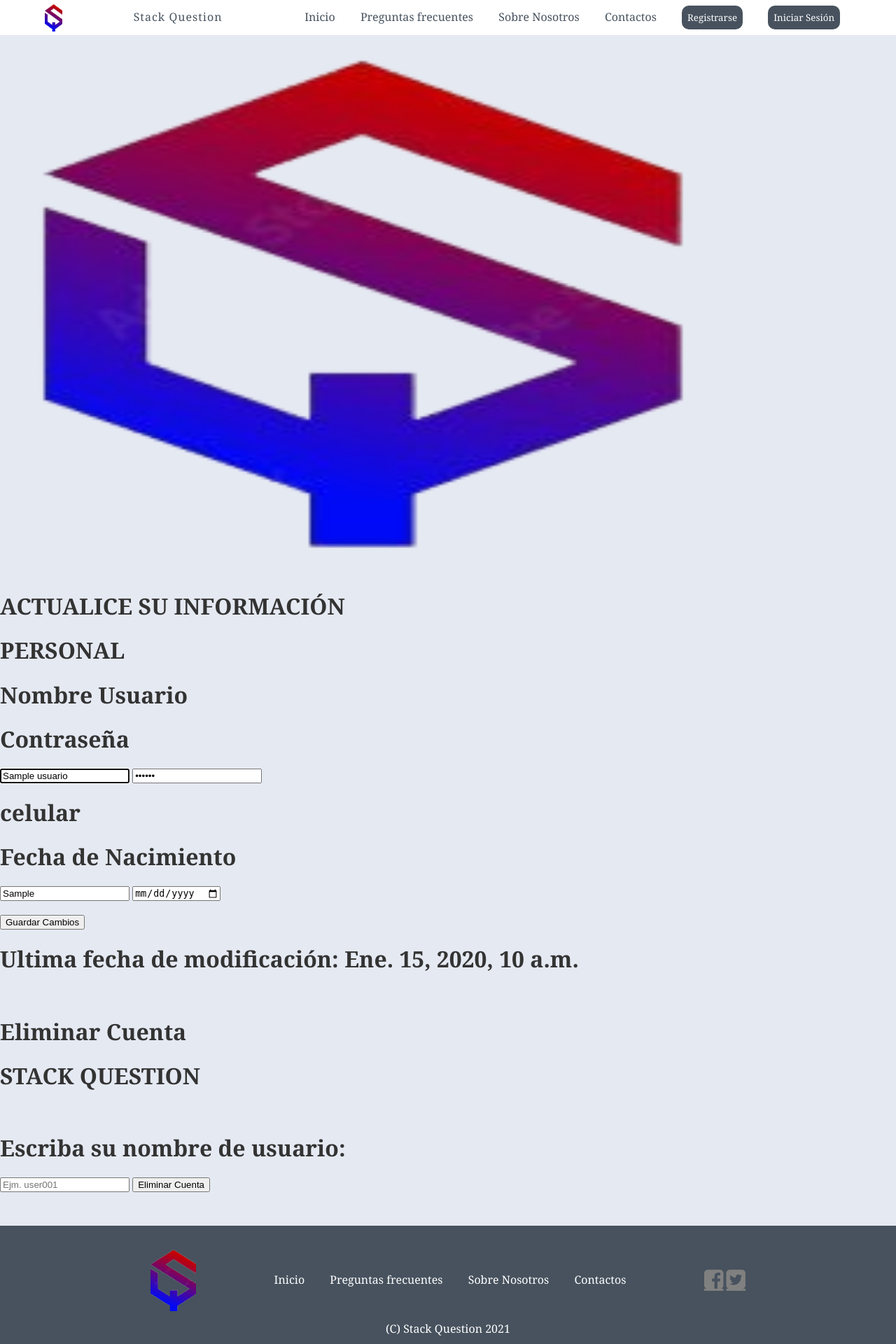
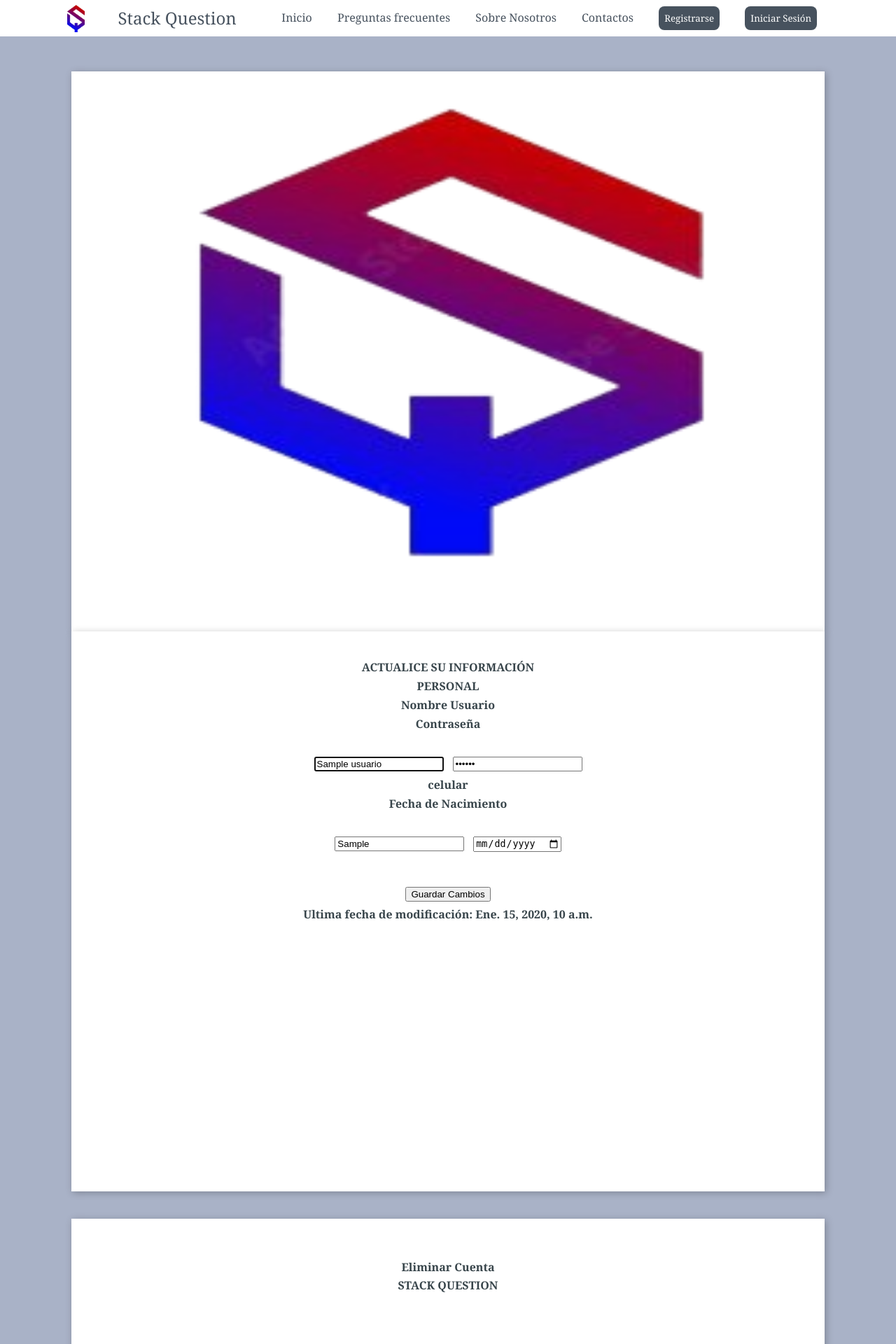
Before and after one commit to Frank-Unsa/FrontendPrueba, a Django app: page /editarPerfil/1 in a window 1280 px wide. Shown: the top 1920 px of the page at 70% size. Run offline with Django 3.2, Linux system fonts and the light colour scheme; tables that the repository leaves empty hold one stand-in row (values such as "Sample post").

Commit message:
cambio css

```diff
--- a/static/css/estilos.css
+++ b/static/css/estilos.css
@@ -2,22 +2,21 @@
     font-family: Georgia, 'Times New Roman', Times, serif;
     color: #333;
     font-size: 1rem;
-    line-height: 1.2em;
+    line-height: 0.9rem;
     margin: 0;
 }
 h1{
-    font-size: 2rem;
-    line-height: 1.3em;
+    font-size: 1rem;
+    line-height: 1.0rem;
 }
 .container{
-    width: 90%;
+    width: 85%;
     /*max-width: 850px;*/
     margin: 0 auto;
 }
 .header{
     background: white;
     color: #47525E;
-
     position: fixed ;/*posicion del navegador fijo*/
     left: 0;
     top: 0;
@@ -36,14 +35,14 @@
     flex-wrap: wrap;/*Si los elemntos sobrepasan de la linea pase a la siguiente*/
 }
 .logo{
-    letter-spacing: 1px;
-    font-size: 1em;
+    letter-spacing: 0px;
+    font-size: 1.5em;
 }
 .menu-icon{
     display: none;
 }
 .navigation ul{/*Hacemos que los ul no tengan*/
-   margin: 0;
+   margin: 0.9;
    padding: 0;
    list-style: none;
 }
@@ -68,7 +67,7 @@
     text-decoration: none; /*decoración texto*/
 
     font-family: Georgia, 'Times New Roman', Times, serif; /*tipografía texto*/
-    border-radius: 10px; /*bordes redondos*/
+    border-radius: 8px; /*bordes redondos*/
 
     -webkit-transition-duration: 0.4s; /* Safari */
     transition-duration: 0.4s;
@@ -81,7 +80,7 @@
 .wrapper {
     padding-top: 4rem;
     min-height: calc(80% - 4rem);
-    background: #E5E9F2;
+    background: #a9b2c7;
     padding-bottom: 2rem;
   }
 .footer{
@@ -89,7 +88,7 @@
     padding: 2rem 0;
     text-align: center;
 }
-@media only screen and (max-width: 1150px){
+@media only screen and (max-width: 1210px){
     .menu-icon{
         display: block;
         cursor: pointer;
@@ -172,14 +171,14 @@
     text-align: center;
     outline: none;
     border: #47525E 2px solid;
-    padding:#47525E 5px 5px;
+    padding:#47525E 1px 1px;
     width: 200px;
 
     border-radius: 24px;
 }
 
 .foro-content input:focus {
-    width: 250px;
+    width: 50px;
     border-color: #47525E;
 }
 #date{
@@ -280,7 +279,7 @@
 }
 /********* Busqueda **********/
 .busqueda{
-    width: 70%;
+    width: 20%;
     background: #8492A6;
     display: flex;
     justify-content: center;
@@ -610,3 +609,64 @@
     text-align: center;
     font-size: 15px;
 }
+/*nuevoooooo*/
+.hermano {
+    background: rgb(247, 244, 244);
+    margin-left: 32%;
+    width: 35%;
+    height: 100%;
+    display: grid;
+    place-items: center;
+    display: block;
+    padding-top: 4%;
+}
+.contenedor{
+    display: block;
+    padding: 3%;
+    width: 90%;
+    max-width: 2000px;
+    border: 2px;
+    margin: auto;
+    font-size: 50px;
+    line-height: 50px;
+    text-align: center;
+}
+.contenedor > div {
+    display: block;
+    padding: 3%;
+    color: rgb(56, 69, 75);
+    background-color: #fff;
+    box-shadow: 2px 2px 10px rgba(0, 0, 0, .25);
+    height: 100%;
+}
+.contenedor2{
+    width: 84%;
+    max-width: 2000px;
+    border: 2px;
+    margin: auto;
+    font-size: 50px;
+    line-height: 50px;
+    text-align: center;
+}
+.contenedor2 > div {
+    display: block;
+    color: rgb(56, 69, 75);
+    background-color: #fff;
+    box-shadow: 2px 2px 10px rgba(0, 0, 0, .25);
+    height: 90%;
+}
+.contenedor3{
+    display: block;
+    width: 90%;
+    max-width: 2000px;
+    border: 2px;
+    margin: auto;
+    font-size: 50px;
+    line-height: 50px;
+    height: 90%;
+}
+.contenedor3 > div {
+    display: block;
+    background-color: #fff;
+    height: 90%;
+}
```
